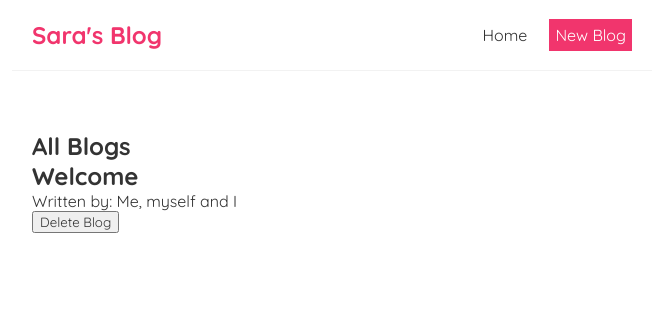
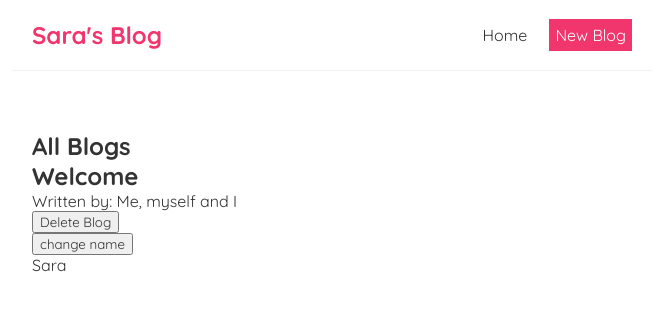
Before and after one commit to spettigrew/react-tut, a React (Create React App) app: page / in a window 1280 px wide. Shown: the top 310 px of the page, without its empty margins (308-971 px from the left). Built offline with nearby package versions, Linux system fonts and the light colour scheme.

Commit message:
Set up dependency for name in Home comp

```diff
--- a/src/Home.js
+++ b/src/Home.js
@@ -6,18 +6,22 @@
         {title: "Welcome", body: "paragraph sentence, etc.", author: "Me, myself and I", id: 1,}
     ]);
 
+    const [name, setName] = useState('Sara');
+
     const handleDelete = (id) => {
         const newBlogs = blogs.filter(blog => blog.id !== id);
         setBlogs(newBlogs);
     }
-    // runs code at every render
+    // runs a function after every render
     useEffect(() => {
         console.log('use effect');
-    });
+    }, [name]);
 
     return (
         <div className="home">
             <BlogList blogs={blogs} title="All Blogs" handleDelete={handleDelete} />
+            <button onClick={() => setName('she')}>change name</button>
+            <p>{ name }</p>
 
         </div>
      );
```
Also changed, not shown: 1 other file (tests, documents, lock files or other folders).
